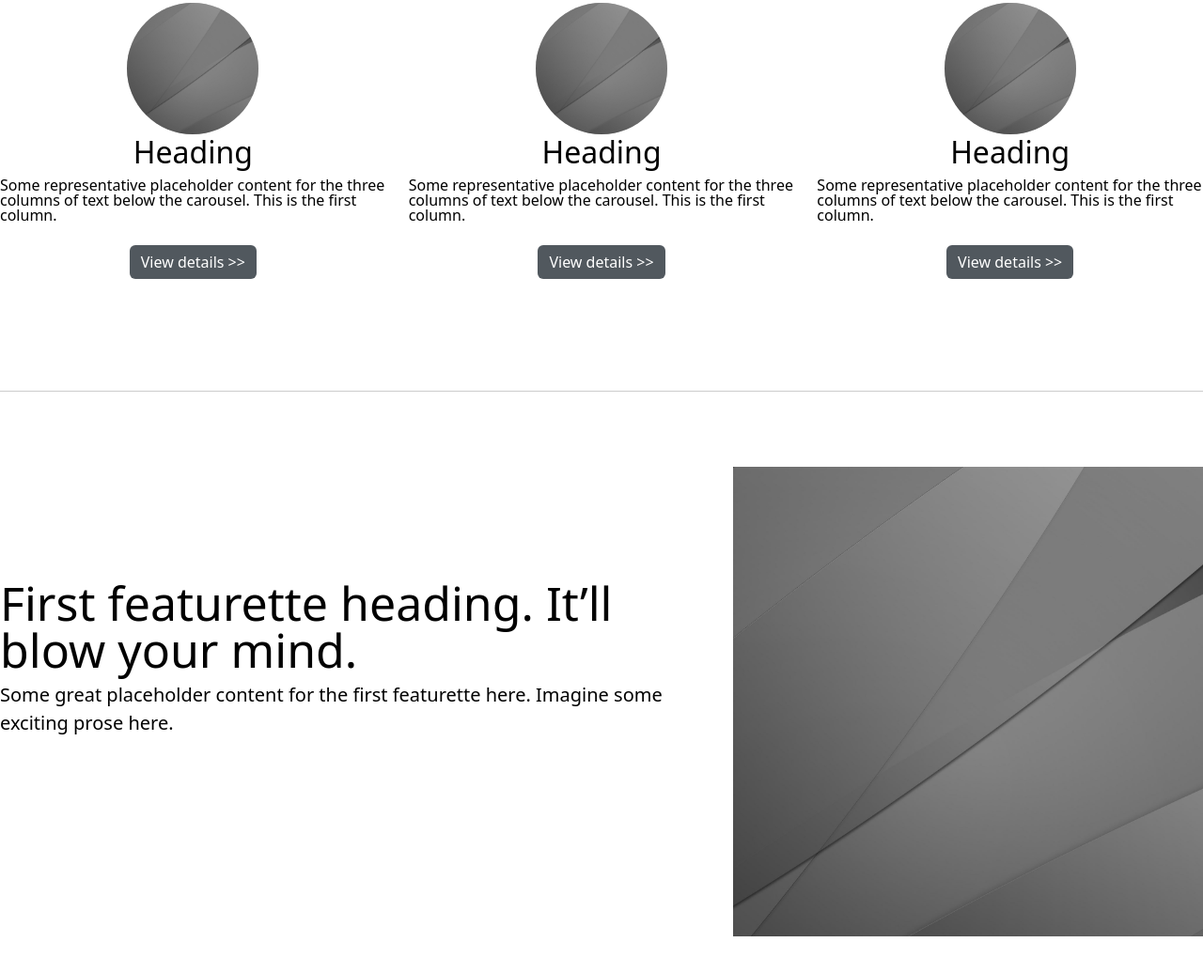
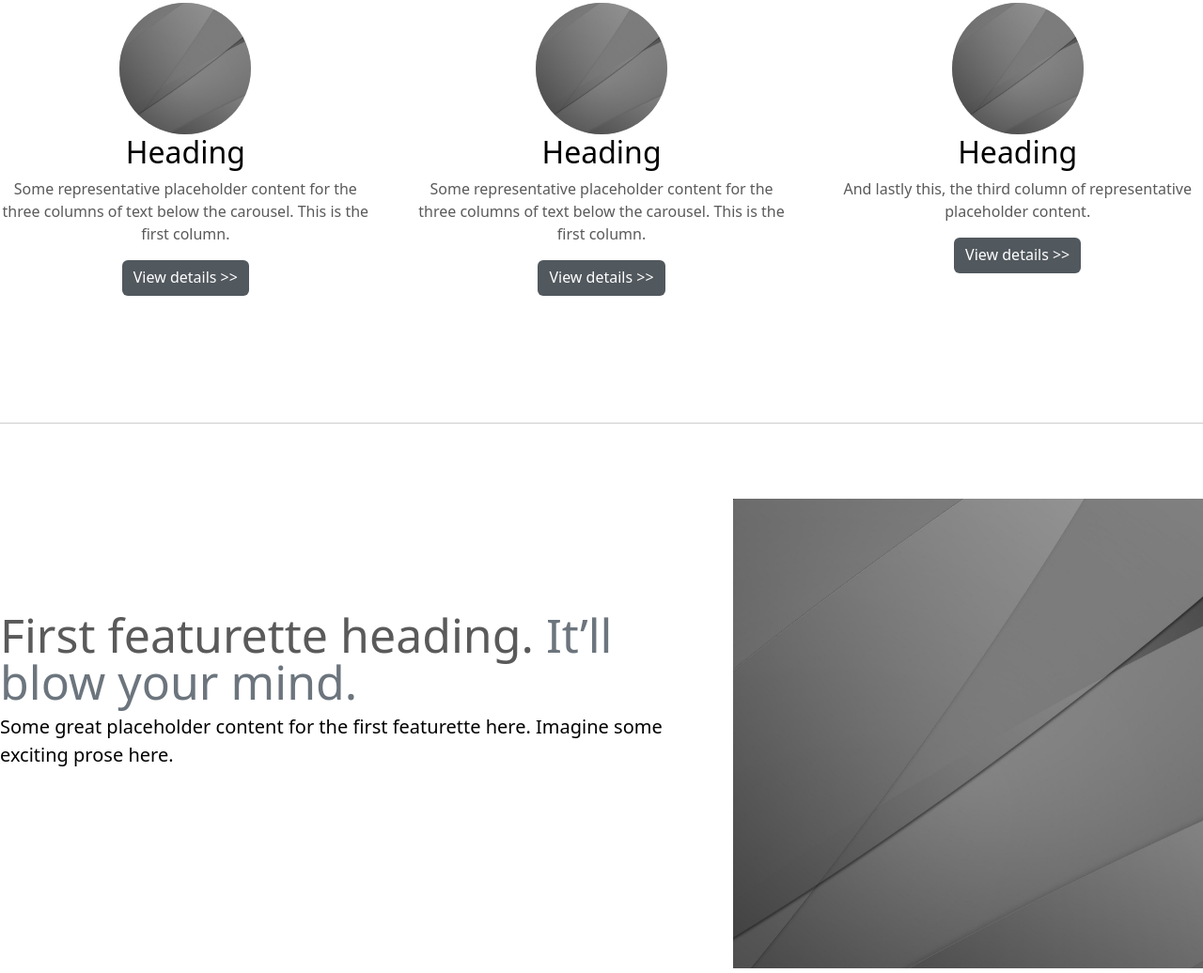
Before and after one commit to nvt-10-10/PSCD_Training, a website: page index.html in a window 1280 px wide. Shown: the part 623-1659 px from the top of the page at 94% size. Drawn offline with Linux system fonts and the light colour scheme.

Commit message:
fix font

```diff
--- a/index.html
+++ b/index.html
@@ -7,6 +7,11 @@
     <title>Document</title>
     <link rel="stylesheet" href="./assets/css/reset.css">
     <link rel="stylesheet" href="./assets/css/main.css">
+    <link rel="preconnect" href="https://fonts.googleapis.com">
+    <link rel="preconnect" href="https://fonts.gstatic.com" crossorigin>
+    <link
+        href="https://fonts.googleapis.com/css2?family=DM+Sans:ital,opsz,wght@0,9..40,300;0,9..40,400;0,9..40,500;0,9..40,600;0,9..40,700;0,9..40,800;1,9..40,300;1,9..40,400;1,9..40,500;1,9..40,600;1,9..40,700;1,9..40,800&family=Inter:wght@300;400;500;600;700&family=Nunito:ital,wght@0,300;0,400;0,500;0,600;0,700;1,300;1,400;1,500;1,600;1,700&family=Poppins:ital,wght@0,300;0,400;0,500;0,600;0,700;0,800;1,300;1,400;1,500;1,600;1,700;1,800&display=swap"
+        rel="stylesheet">
 </head>
 
 <body>
@@ -131,9 +136,8 @@
                             Heading
                         </h3>
 
-                        <p class="section-2__item--desc">Some representative placeholder content for the three columns
-                            of
-                            text below the carousel. This is the first column.</p>
+                        <p class="section-2__item--desc">And lastly this, the third column of representative placeholder
+                            content.</p>
                         <a href="" class="section-2__item--btn">View details >></a>
                     </article>
                 </div>
@@ -144,7 +148,7 @@
             <div class="container">
                 <div class="section__inner">
                     <section class="section__content">
-                        <h2 class="section__heading">First featurette heading. It’ll blow your mind.</h2>
+                        <h2 class="section__heading">First featurette heading. <span>It’ll blow your mind.</span></h2>
                         <p class="section__desc">
                             Some great placeholder content for the first featurette here. Imagine some exciting prose
                             here.
@@ -168,7 +172,7 @@
                     </figure>
 
                     <section class="section__content">
-                        <h2 class="section__heading">Oh yeah, it’s that good. See for yourself.</h2>
+                        <h2 class="section__heading">Oh yeah, it’s that good. <span>See for yourself.</span></h2>
                         <p class="section__desc">
                             Another featurette? Of course. More placeholder content here to give you an idea of how this
                             layout would work with some actual real-world content in place. </p>
@@ -181,7 +185,7 @@
             <div class="container">
                 <div class="section__inner">
                     <section class="section__content">
-                        <h2 class="section__heading">And lastly, this one. Checkmate.</h2>
+                        <h2 class="section__heading">And lastly, this one.<span> Checkmate.</span></h2>
                         <p class="section__desc">
                             And yes, this is the last block of representative placeholder content. Again, not really
                             intended to be actually read, simply here to give you a better view of what this would look
--- a/scss/main.scss
+++ b/scss/main.scss
@@ -67,6 +67,7 @@ section {
     transition: 0.25s;
 
     &:hover {
+      cursor: pointer;
       color: rgba(255, 255, 255, 0.55);
     }
   }
@@ -161,8 +162,9 @@ section {
     &__desc {
       margin-bottom: 20px;
       font-family: var(--font);
-      font-size: 20px;
+      font-size: 1.6rem;
       line-height: 28px;
+      color: rgb(255, 255, 255);
     }
 
     &__act {
@@ -173,6 +175,7 @@ section {
       line-height: 30px;
       transition: 0.35s;
       &:hover {
+        cursor: pointer;
         opacity: 0.8;
       }
     }
@@ -229,7 +232,7 @@ section {
 }
 .container {
   margin: 0 auto;
-  max-width: 1300px;
+  max-width: 1320px;
 }
 .section-2 {
   margin-top: 65px;
@@ -239,9 +242,11 @@ section {
     gap: 24px;
     padding-bottom: 95px;
     border-bottom: 1px solid #ccc;
+    margin: 0 -12px;
   }
 
   &__item {
+    flex: 1;
     display: flex;
     flex-direction: column;
     align-items: center;
@@ -263,20 +268,27 @@ section {
     }
 
     &--desc {
-      margin-bottom: 24px;
+      margin: 0 12px 16px;
       font-family: var(--font);
       font-size: 1.6rem;
+      text-align: center;
+      line-height: 1.5;
+      color: rgb(90, 90, 90);
     }
 
     &--btn {
+      height: 37.6px;
       padding: 6px 12px;
+      margin-bottom: 16px;
+
+      background-color: #51585e;
+      border-radius: 6px;
       font-size: 1.6rem;
       line-height: 24px;
       color: #fff;
-      background-color: #51585e;
-      border-radius: 6px;
       transition: 0.25s;
       &:hover {
+        cursor: pointer;
         opacity: 0.8;
       }
     }
@@ -296,12 +308,12 @@ section {
   }
 
   &__media {
-    max-width: 500px;
+    max-width: 550px;
     aspect-ratio: 1 / 1;
   }
   &__img {
-    width: 100%;
-    height: 100%;
+    width: 500px;
+    height: 500px;
     object-fit: cover;
   }
   &__content {
@@ -311,6 +323,11 @@ section {
 
   &__heading {
     font-size: 5rem;
+    color: #5a5a5a;
+    -webkit-tap-highlight-color: rgba(0, 0, 0, 0);
+    & > span {
+      color: #6c757d;
+    }
   }
 
   &__desc {
@@ -333,6 +350,7 @@ section {
     text-decoration: underline;
     color: blue;
     &:hover {
+      cursor: pointer;
       opacity: 0.8;
     }
   }
```
Also changed, not shown: assets/css/main.css, 1 other file.
